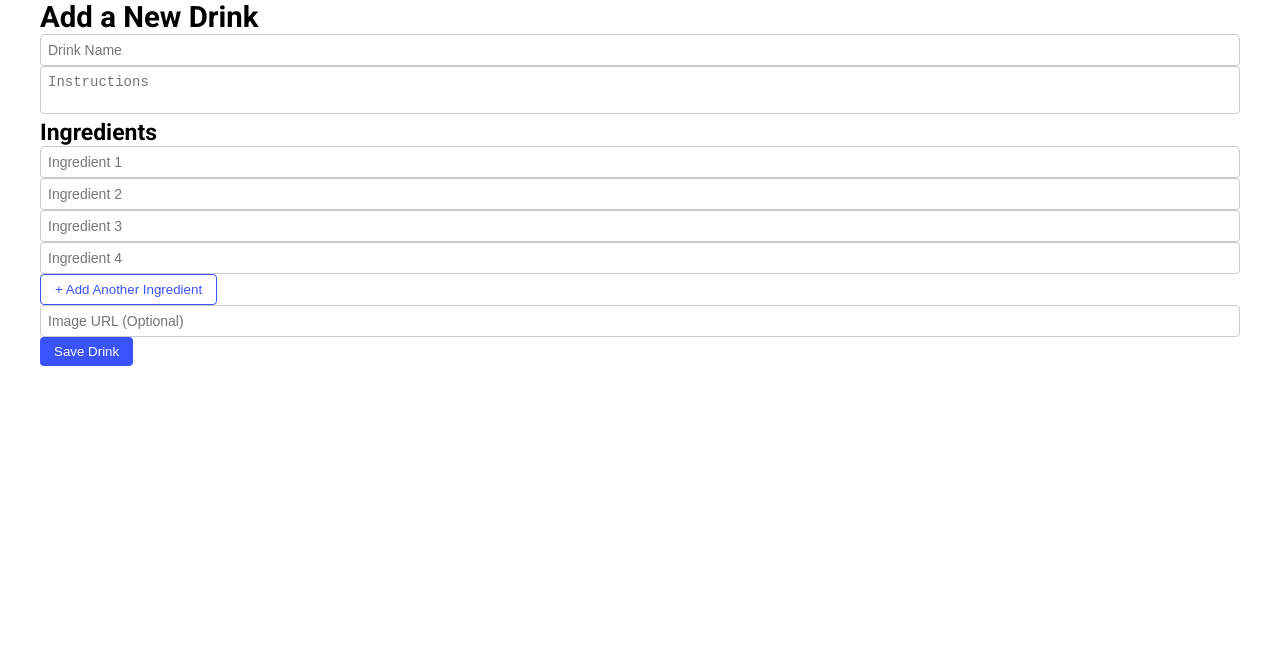
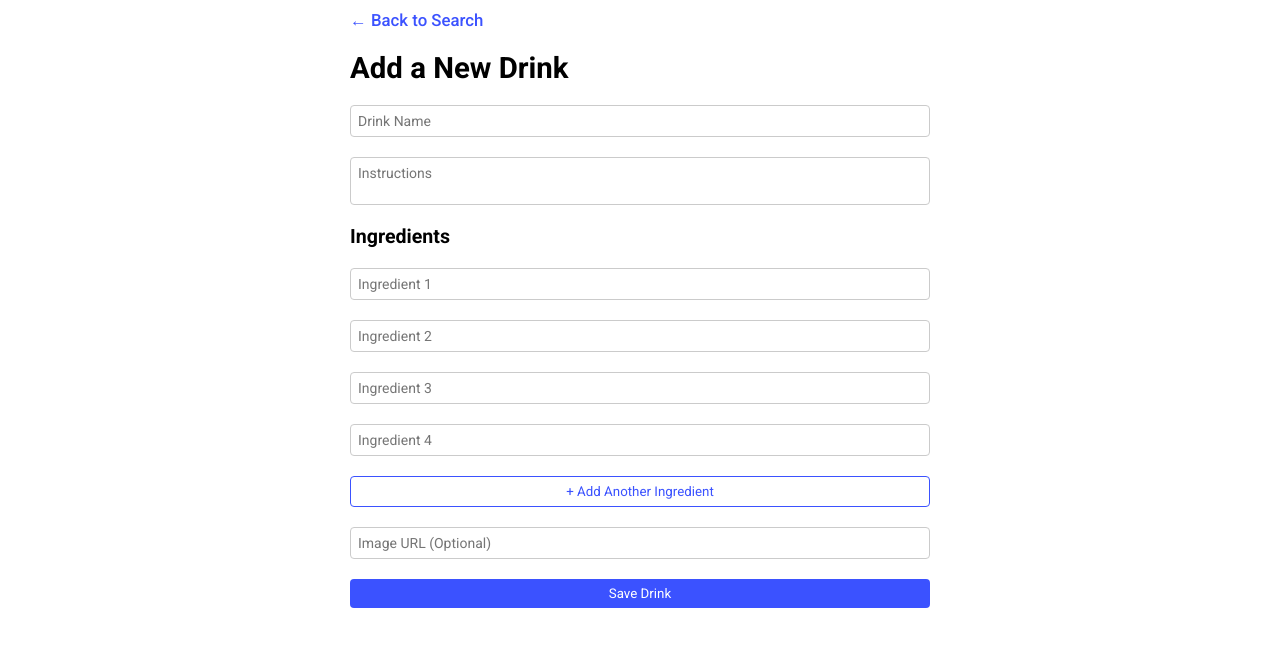
Before and after one commit to daniely-93/exodigo, a React (Vite) app: page /add in a window 1280 px wide. Shown: the top 646 px of the page. Built offline with nearby package versions, Linux system fonts and the light colour scheme.

Commit message:
design fix

```diff
--- /dev/null
+++ b/src/components/BackButton/index.module.scss
@@ -0,0 +1,12 @@
+.backButton {
+    color: #3b52ff;
+    font-size: 1.2rem;
+    font-weight: 500;
+    cursor: pointer;
+    transition: all 0.3s ease;
+    width: fit-content;
+    &:hover {
+        color: #0015b5;
+        text-decoration: underline;
+    }
+}
--- /dev/null
+++ b/src/components/BackButton/index.tsx
@@ -0,0 +1,17 @@
+import { useNavigate } from 'react-router';
+import styles from './index.module.scss';
+
+type Props = {
+    text?: string;
+};
+
+const BackButton = ({ text = '← Back to Search' }: Props) => {
+    const navigate = useNavigate();
+    return (
+        <div onClick={() => navigate(-1)} className={styles.backButton}>
+            {text}
+        </div>
+    );
+};
+
+export default BackButton;
--- a/src/index.scss
+++ b/src/index.scss
@@ -2,6 +2,7 @@
 
 * {
     box-sizing: border-box;
+    font-family: 'Roboto', sans-serif;
 }
 
 html {
@@ -18,7 +19,6 @@ body {
     font-size: 1.4rem;
     height: 100vh;
     overflow: hidden;
-    font-family: 'Roboto', sans-serif;
     height: 100%;
 }
 
@@ -33,6 +33,7 @@ body {
         height: 100%;
         overflow-x: auto;
         overflow-y: hidden;
+        padding: 10px
     }
 }
 
@@ -70,6 +71,7 @@ button {
     border-radius: 4px;
     cursor: pointer;
     transition: all 0.3s ease;
+    min-width: 80px;
     &:not(.inverted):not(:disabled) {
         background: #3b52ff;
         &:hover {
--- a/src/pages/AddDrink/index.module.scss
+++ b/src/pages/AddDrink/index.module.scss
@@ -1,2 +1,14 @@
 .container {
+    max-width: 600px;
+    width: 100%;
+    margin: 0 auto;
+    .title {
+        margin: 20px 0;
+    }
+    .form {
+        display: flex;
+        flex-direction: column;
+        gap: 20px;
+    }
+
 }
--- a/src/pages/AddDrink/index.tsx
+++ b/src/pages/AddDrink/index.tsx
@@ -2,6 +2,7 @@ import { useState } from 'react';
 import { saveDrinkToStorage } from '../../utils/localStorage';
 import { useNavigate } from 'react-router';
 import styles from './index.module.scss';
+import BackButton from '../../components/BackButton';
 const MAX_INGREDIENTS = 15;
 const INITIAL_INGREDIENTS = 4;
 
@@ -60,6 +61,7 @@ const AddDrink = () => {
 
     return (
         <section className={styles.container}>
+            <BackButton />
             <h1 className={styles.title}>Add a New Drink</h1>
 
             {error && <p className={styles.error}>{error}</p>}
@@ -69,8 +71,7 @@ const AddDrink = () => {
 
                 <textarea name="instructions" value={form.instructions} onChange={onChangeHandler} placeholder="Instructions" />
 
-                <div className={styles.ingredientsContainer}>
-                    <h3 className={styles.ingredientsTitle}>Ingredients</h3>
+                <h4 className={styles.ingredientsTitle}>Ingredients</h4>
                 {form.ingredients.map((ingredient, index) => (
                     <input
                         key={index}
@@ -87,7 +88,6 @@ const AddDrink = () => {
                         + Add Another Ingredient
                     </button>
                 )}
-                </div>
 
                 <input
                     type="text"
--- a/src/pages/DrinkDetails/index.tsx
+++ b/src/pages/DrinkDetails/index.tsx
@@ -1,17 +1,15 @@
-import { useNavigate } from 'react-router';
 import { useParams } from 'react-router';
+import BackButton from '../../components/BackButton';
+import Drink from '../../components/Drink';
 import { useCocktailById } from '../../hooks/useCoctailById';
-import Drink from '../../components/Drink';
 
 const CocktailDetails = () => {
     const { id } = useParams();
-    const navigate = useNavigate();
     const { data: cocktail, isLoading, isError } = useCocktailById(id!);
 
     if (isLoading) return <p>Loading...</p>;
     if (isError || !cocktail) return <p>Error fetching cocktail.</p>;
 
-    // Extract ingredients from strIngredient1 to strIngredient15
     const ingredients = Object.keys(cocktail)
         .filter((key) => key.startsWith('strIngredient') && cocktail[key as keyof typeof Drink])
         .map((key) => ({
@@ -21,7 +19,7 @@ const CocktailDetails = () => {
 
     return (
         <section>
-            <div onClick={() => navigate(-1)}>← Back to Search</div>
+            <BackButton />
             <h1>{cocktail.strDrink}</h1>
             <div>
                 <img src={cocktail.strDrinkThumb} alt={cocktail.strDrink} />
```
Lines whose indentation alone changed are shown as unchanged.
